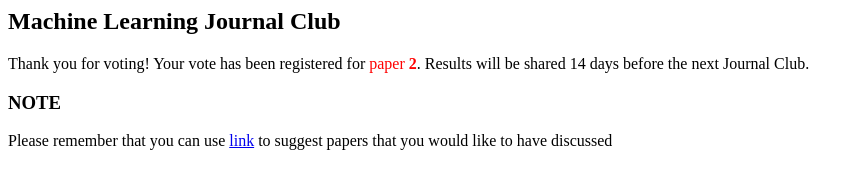
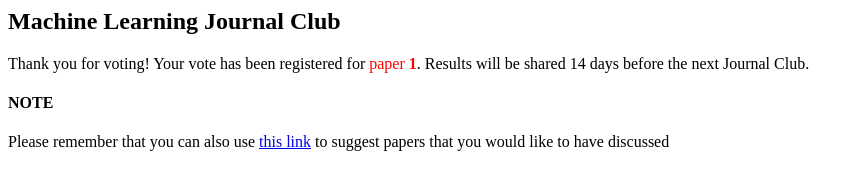
Before and after one commit to MLearnJC/MLearnJC.github.io, a plain HTML site: page 2/index.html in a window 1280 px wide. Shown: the whole page, without its empty margins (0-860 px from the left). Drawn offline with Linux system fonts and the light colour scheme.

Commit message:
Update index.html

```diff
--- a/2/index.html
+++ b/2/index.html
@@ -1,7 +1,7 @@
 <h2> Machine Learning Journal Club </h2>
 
 Thank you for voting!
-Your vote has been registered for <font color= "red"> paper <b>2</b></font>. Results will be shared 14 days before the next Journal Club.
+Your vote has been registered for <font color= "red"> paper <b>1</b></font>. Results will be shared 14 days before the next Journal Club.
 
-<h3>NOTE</h3>
-Please remember that you can use <a href="https://www.yammer.com/gsk.com/#/files/123221239">link</a> to suggest papers that you would like to have discussed
+<h4>NOTE</h4>
+Please remember that you can also use <a href="https://www.yammer.com/gsk.com/#/files/123221239">this link</a> to suggest papers that you would like to have discussed
```
